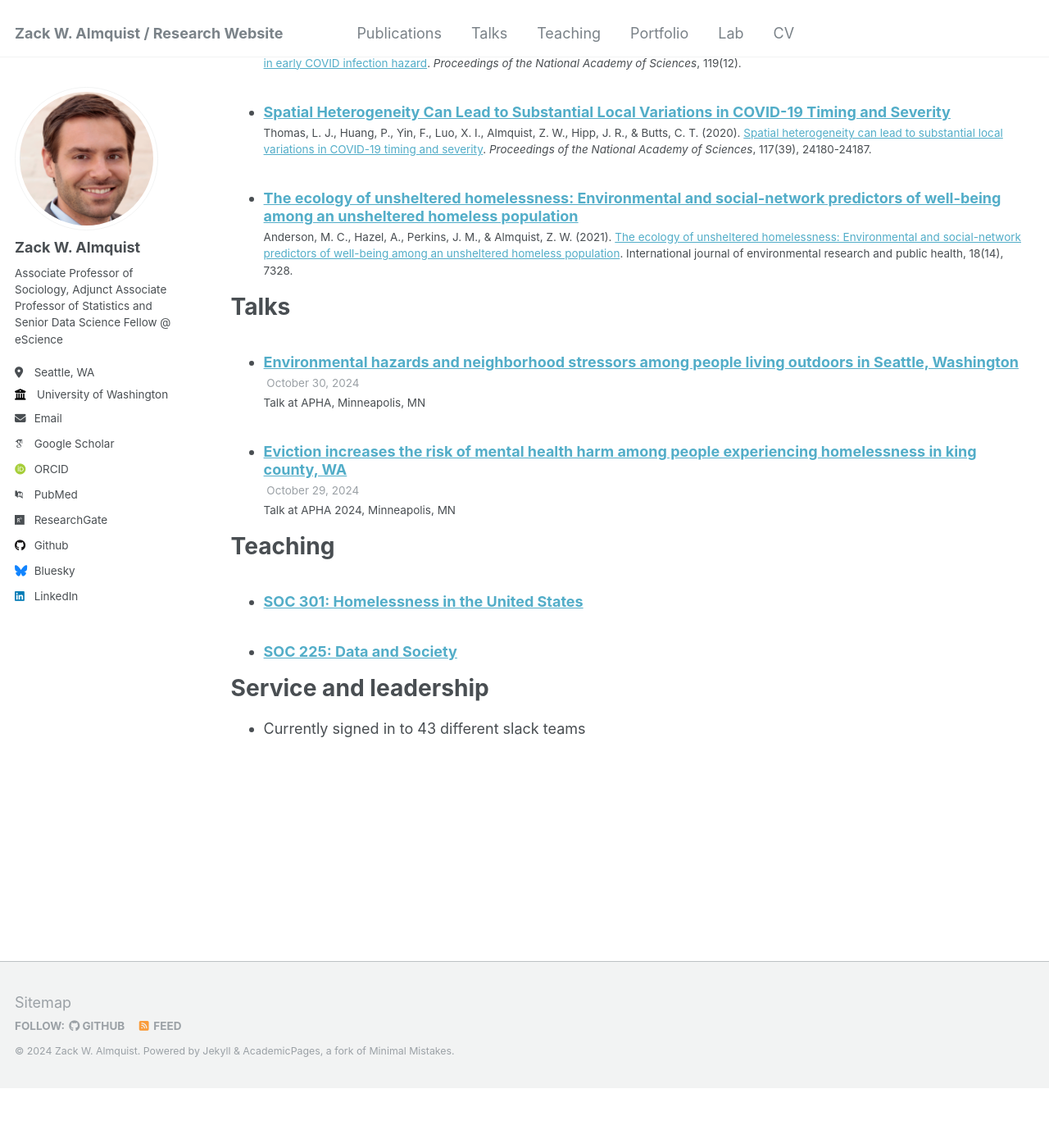
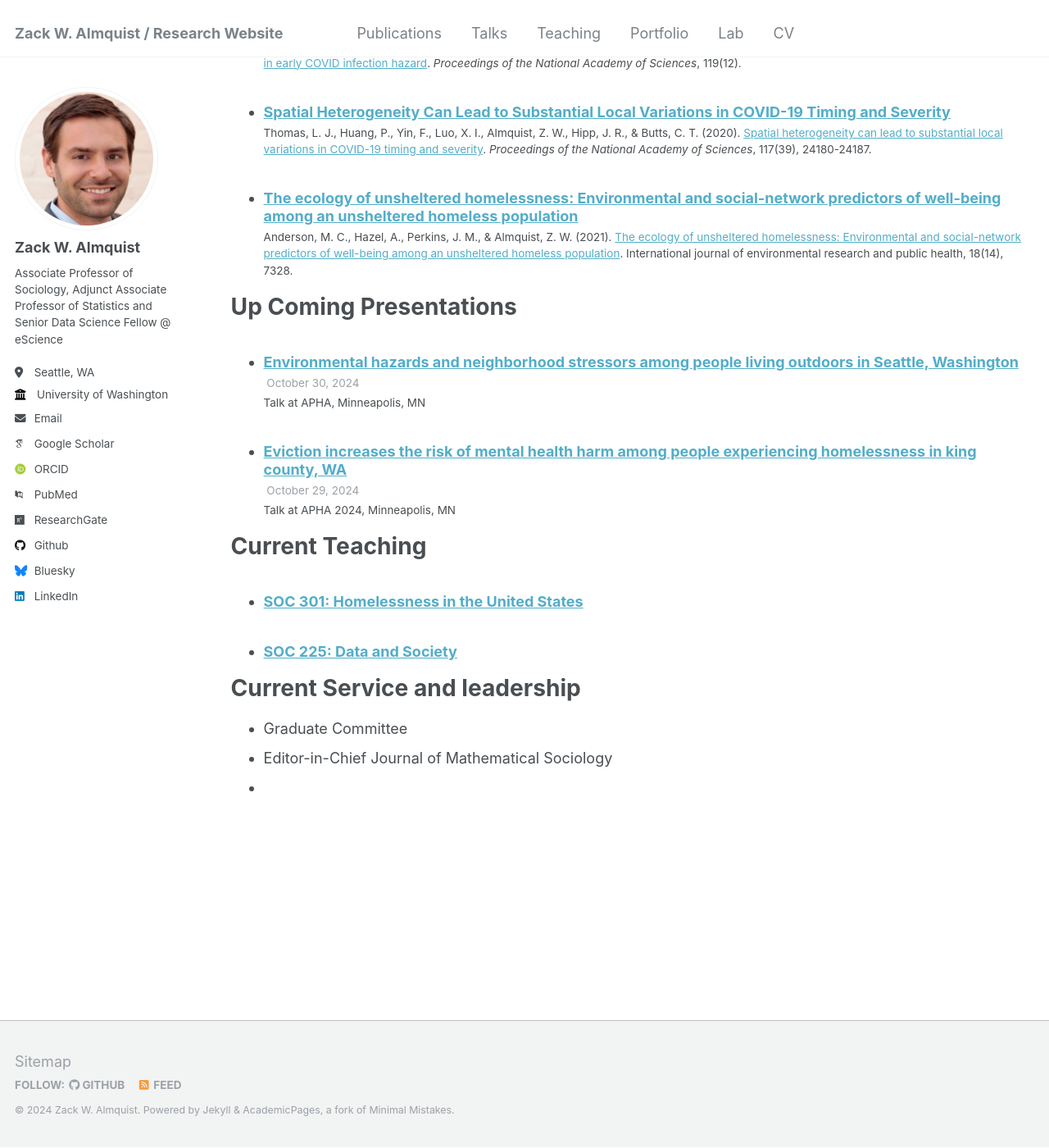
Before and after one commit to zalmquist/zalmquist.github.io, a Jekyll site: the page built from _pages/cv.md, in a window 1280 px wide and 1400 px high, scrolled down 812 px. Shown: the whole window at 82% size. Built offline with Jekyll 4.4.1, drawn with Linux system fonts in a browser that asks for light colours; some web fonts are replaced; before the commit the page ends 2140 px from its top, so only the background shows below that.

Commit message:
Update cv.md

```diff
--- a/_pages/cv.md
+++ b/_pages/cv.md
@@ -32,18 +32,20 @@ Publications
     {% include archive-single-cv.html %}
   {% endfor %}</ul>
 
-Talks
+Up Coming Presentations
 ======
   <ul>{% for post in site.talks reversed %}
     {% include archive-single-talk-cv.html  %}
   {% endfor %}</ul>
 
-Teaching
+Current Teaching
 ======
   <ul>{% for post in site.teaching reversed %}
     {% include archive-single-cv.html %}
   {% endfor %}</ul>
 
-Service and leadership
+Current Service and leadership
 ======
-* Currently signed in to 43 different slack teams
+*  Graduate Committee
+*  Editor-in-Chief Journal of Mathematical Sociology
+*
```
